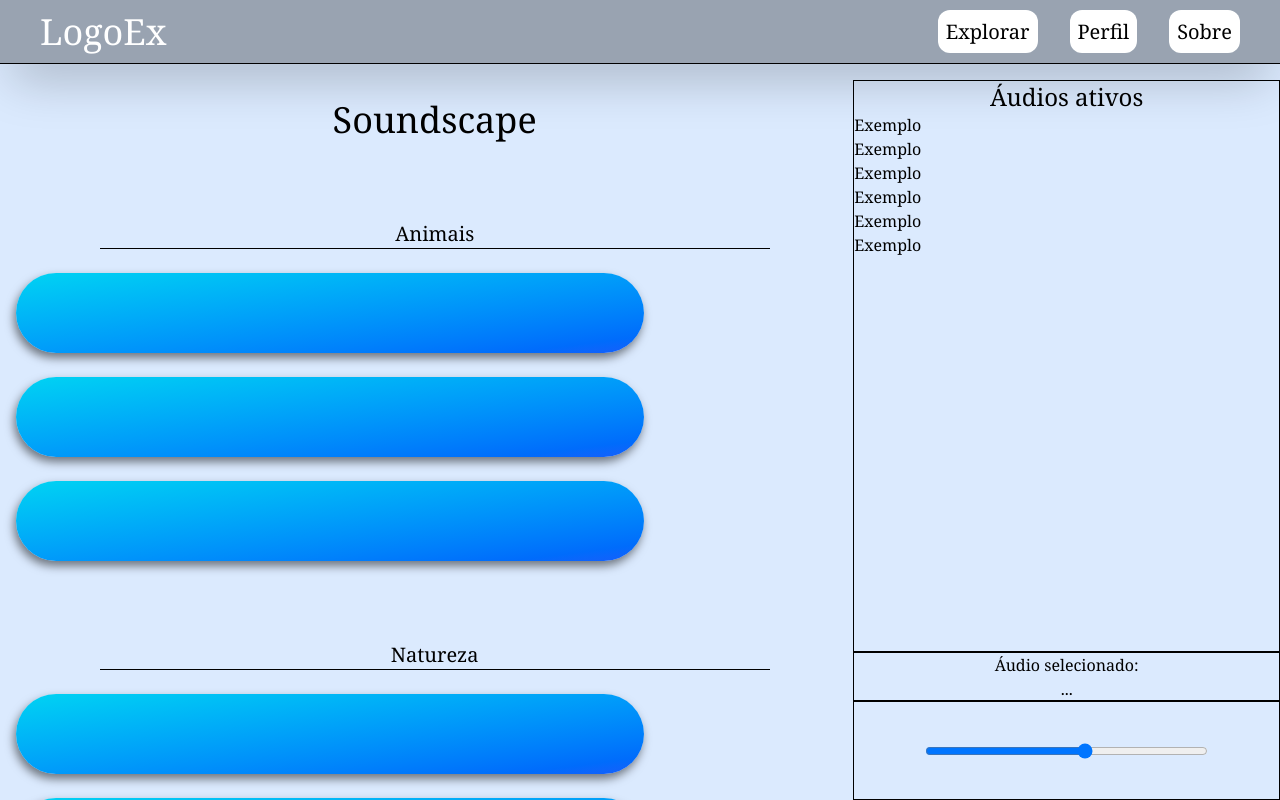
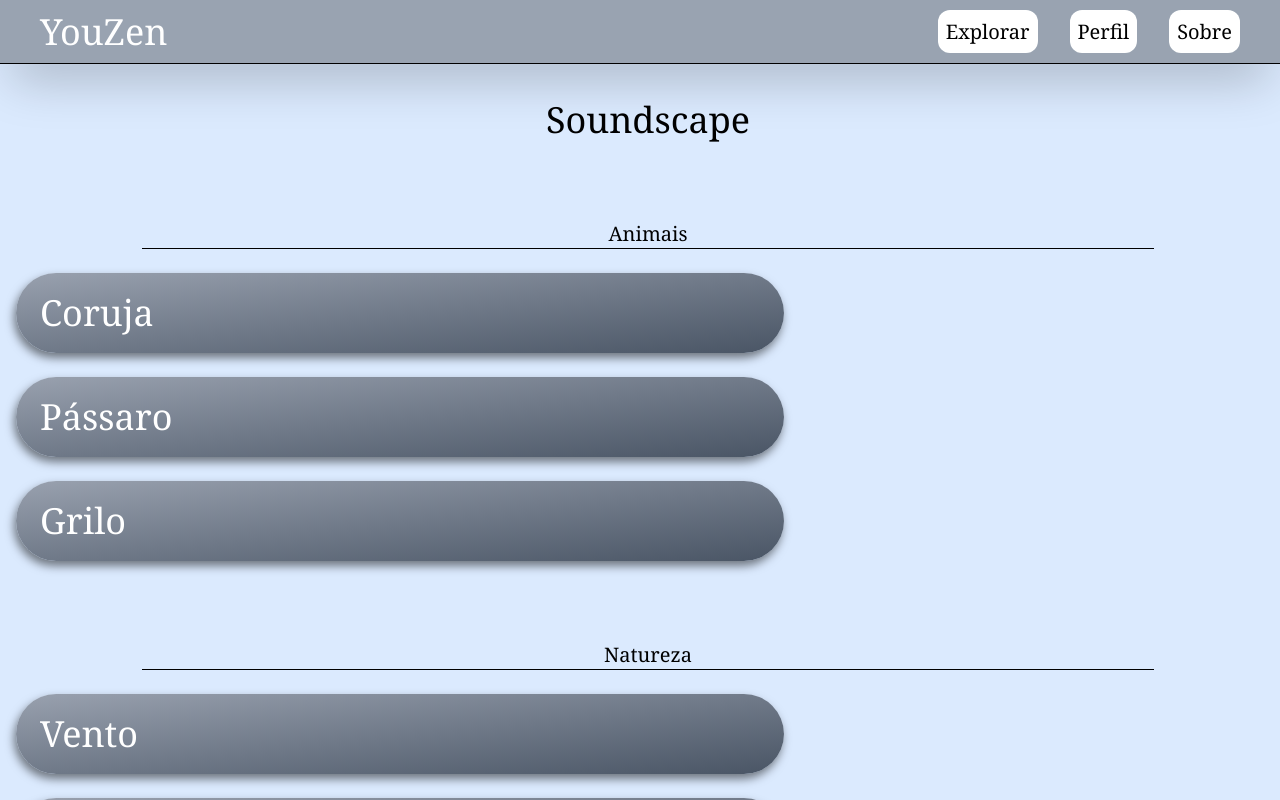
Before and after one commit to venicius8/youzen, a Next.js app: page /soundscape in a window 1280 px wide. Built offline with nearby package versions, Linux system fonts and the light colour scheme.

Commit message:
feat: add sounds and volume feature

```diff
--- a/app/components/Header.tsx
+++ b/app/components/Header.tsx
@@ -61,7 +61,7 @@ export default function Header() {
           href={"/"}
           className={`text-4xl ${scrolled ? "text-black" : "text-white"}`}
         >
-          LogoEx
+          YouZen
         </Link>
       </div>
       <nav>
--- a/app/soundscape/components/AudioContainer.tsx
+++ b/app/soundscape/components/AudioContainer.tsx
@@ -1,8 +1,68 @@
-export default function AudioContainer({ src }: { src: string }) {
+"use client";
+
+import { useEffect, useRef, useState } from "react";
+
+export default function AudioContainer({
+  src,
+  label,
+}: {
+  src: string;
+  label: string;
+}) {
+  const [isPlaying, setIsPlaying] = useState(false);
+  const audioRef = useRef<HTMLAudioElement | null>(null);
+  const [volume, setVolume] = useState(0.6);
+
+  useEffect(() => {
+    audioRef.current = new Audio(src);
+    audioRef.current.loop = true;
+    audioRef.current.volume = volume;
+
+    return () => {
+      audioRef.current?.pause();
+      audioRef.current = null;
+    };
+  }, [src]);
+
+  useEffect(() => {
+    if (audioRef.current) {
+      audioRef.current.volume = volume;
+    }
+  }, [volume]);
+
+  const toggleAudio = () => {
+    if (!audioRef.current) return;
+
+    if (isPlaying) {
+      audioRef.current.pause();
+    } else {
+      audioRef.current.play();
+    }
+    setIsPlaying(!isPlaying);
+  };
+
   return (
     <div
-      className="w-3/4 max-w-3xl h-20 bg-linear-to-br from-cyan-400 to-blue-600 rounded-full my-6"
+      className={`w-3/4 max-w-3xl h-20 bg-linear-to-br rounded-full my-6 flex items-center justify-between px-6 cursor-pointer ${
+        isPlaying ? "from-cyan-400 to-blue-600" : "from-gray-400 to-gray-600"
+      }`}
       style={{ boxShadow: "-2px 5px 10px rgba(0, 0, 0, 0.5)" }}
-    ></div>
+      onClick={toggleAudio}
+    >
+      <span className="text-white text-4xl">{label}</span>
+      {isPlaying && (
+        <input
+          className="w-1/2 max-w-80 "
+          type="range"
+          id="volume"
+          min={0}
+          max={1}
+          step={0.01}
+          defaultValue={0.6}
+          onChange={(e) => setVolume(Number(e.target.value))}
+          onClick={(e) => e.stopPropagation()}
+        />
+      )}
+    </div>
   );
 }
--- a/app/soundscape/page.tsx
+++ b/app/soundscape/page.tsx
@@ -2,50 +2,22 @@ import AudioContainer from "./components/AudioContainer";
 import AudioSection from "./components/AudioSection";
 
 export default function Soundscape() {
+  const audios = process.env.AUDIOS_URL;
+
   return (
     <section className="h-screen flex flex-col md:flex-row">
       <div className="grow overflow-x-auto pl-4">
         <h1 className="mt-25 mb-11 text-4xl text-center">Soundscape</h1>
 
         <AudioSection label="Animais" />
-        <AudioContainer src={`${process.env.AUDIO_URL}/owl`} />
-        <AudioContainer src={`${process.env.AUDIO_URL}/bird`} />
-        <AudioContainer src={`${process.env.AUDIO_URL}/cricket`} />
+        <AudioContainer src={`${audios}/owl.mp3`} label="Coruja" />
+        <AudioContainer src={`${audios}/bird.mp3`} label="Pássaro" />
+        <AudioContainer src={`${audios}/cricket.mp3`} label="Grilo" />
 
         <AudioSection label="Natureza" />
-        <AudioContainer src={`${process.env.AUDIO_URL}/wind`} />
-        <AudioContainer src={`${process.env.AUDIO_URL}/thunder`} />
-        <AudioContainer src={`${process.env.AUDIO_URL}/rain`} />
-      </div>
-
-      <div className="h-full flex flex-row md:h-full md:w-1/3 md:flex-col">
-        <div className="border w-2/3 flex-1 md:mt-20 md:w-full">
-          <h2 className="text-center text-2xl">Áudios ativos</h2>
-          <div>
-            <p>Exemplo</p>
-            <p>Exemplo</p>
-            <p>Exemplo</p>
-            <p>Exemplo</p>
-            <p>Exemplo</p>
-            <p>Exemplo</p>
-          </div>
-        </div>
-        <div className="w-1/3 md:w-full">
-          <div className="border h-1/3 text-center">
-            <h2>Áudio selecionado:</h2>
-            <p>...</p>
-          </div>
-          <div className="border h-2/3 flex justify-center items-center">
-            <input
-              className="-rotate-90 h-3/4 aspect-square md:rotate-0 md:w-2/3 md:aspect-auto md:p-10"
-              type="range"
-              min={0}
-              max={1}
-              step={0.01}
-              defaultValue={0.6}
-            />
-          </div>
-        </div>
+        <AudioContainer src={`${audios}/wind.mp3`} label="Vento" />
+        <AudioContainer src={`${audios}/thunder.mp3`} label="Trovão" />
+        <AudioContainer src={`${audios}/rain.mp3`} label="Chuva" />
       </div>
     </section>
   );
```
